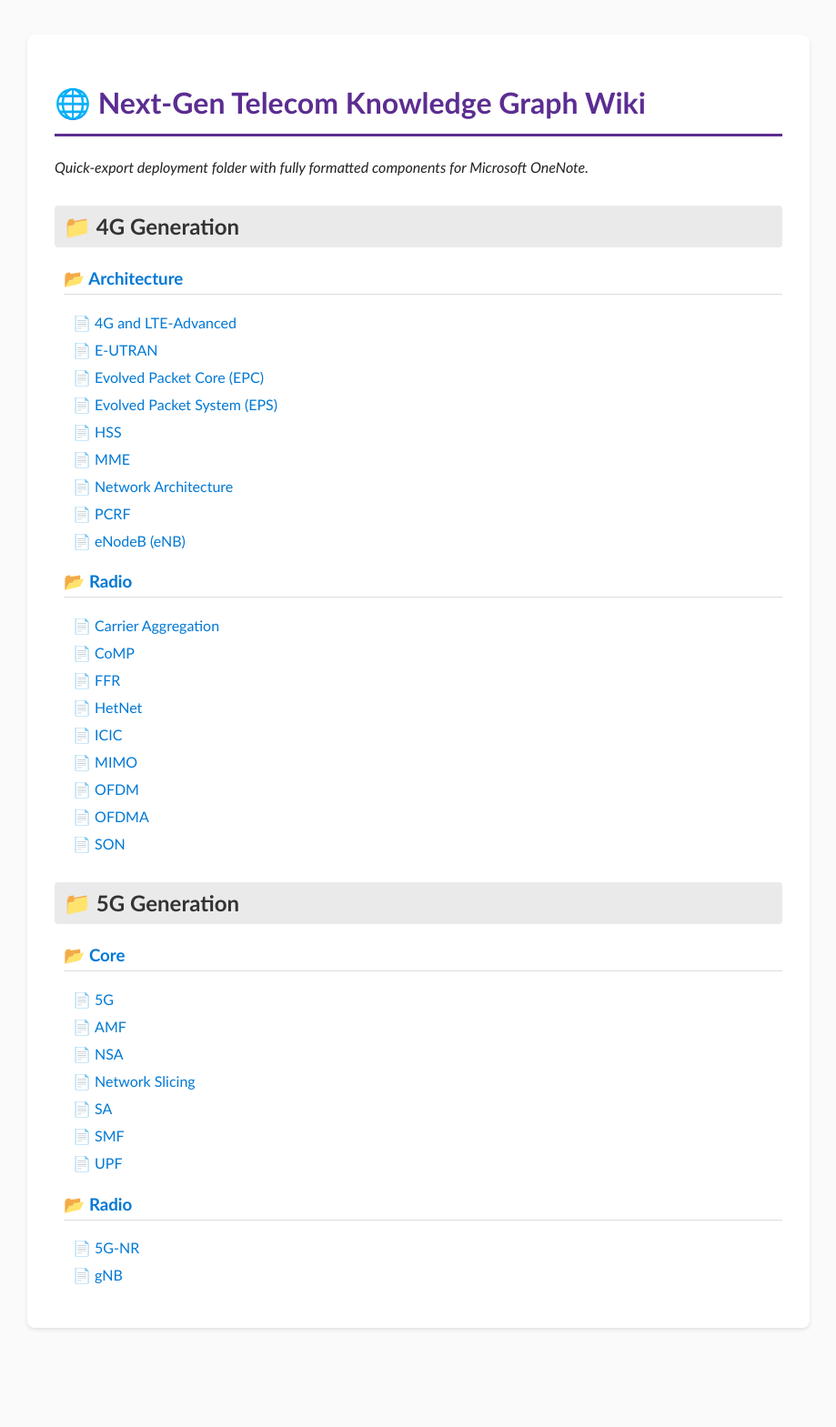
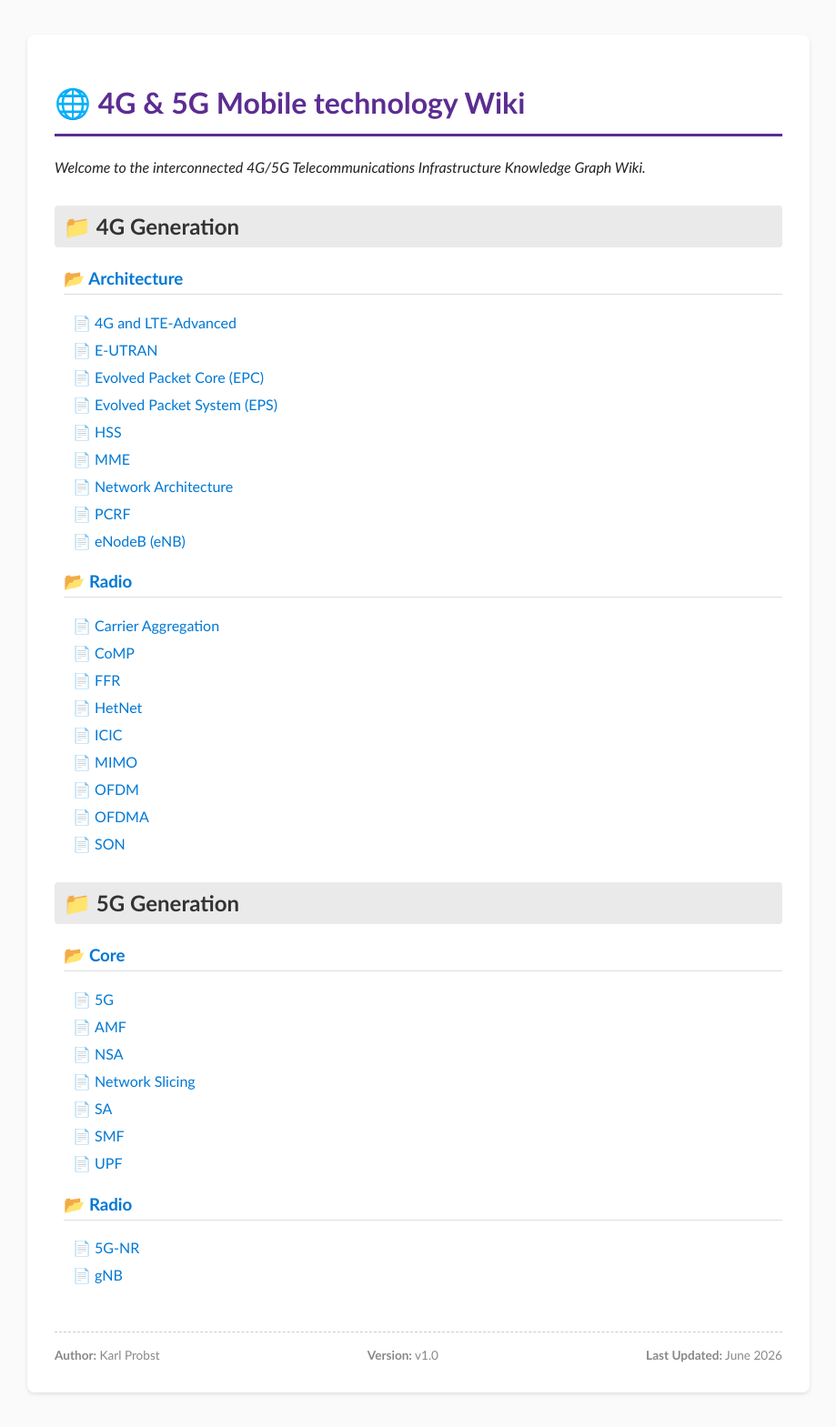
Before and after one commit to karlProbst/4G-and-5G-Mobile-technology, a plain HTML site: page index.html in a window 1280 px wide. Shown: the whole page at 91% size, without its empty margins (180-1099 px from the left). Before the commit the page ends 1498 px from the top, so only its background shows below. Drawn offline with Linux system fonts and the light colour scheme.

Commit message:
Update index.html
footer and info

```diff
--- a/index.html
+++ b/index.html
@@ -16,8 +16,8 @@
 </head>
 <body>
     <div class="container">
-        <h1>🌐 Next-Gen Telecom Knowledge Graph Wiki</h1>
-        <p><i>Quick-export deployment folder with fully formatted components for Microsoft OneNote.</i></p>
+        <h1>🌐 4G & 5G Mobile technology Wiki</h1>
+        <p><i>Welcome to the interconnected 4G/5G Telecommunications Infrastructure Knowledge Graph Wiki.</i></p>
         <h2>📁 4G Generation</h2>
         <h3>📂 Architecture</h3>
         <ul>
@@ -59,7 +59,12 @@
             <li>📄 <a href="5G-NR.html" target="_blank">5G-NR</a></li>
             <li>📄 <a href="gNB.html" target="_blank">gNB</a></li>
         </ul>
-
+    <!-- FOOTER DIV FOR INDEX.HTML -->
+<div style="margin-top: 50px; padding-top: 15px; border-top: 1px dashed #ccc; color: #888; font-size: 0.85em; font-family: 'Calibri', 'Arial', sans-serif; display: flex; justify-content: space-between; align-items: center;">
+    <span><b>Author:</b> Karl Probst</span>
+    <span><b>Version:</b> v1.0</span>
+    <span><b>Last Updated:</b> June 2026</span>
+</div>
     </div>
 </body>
 </html>
```
